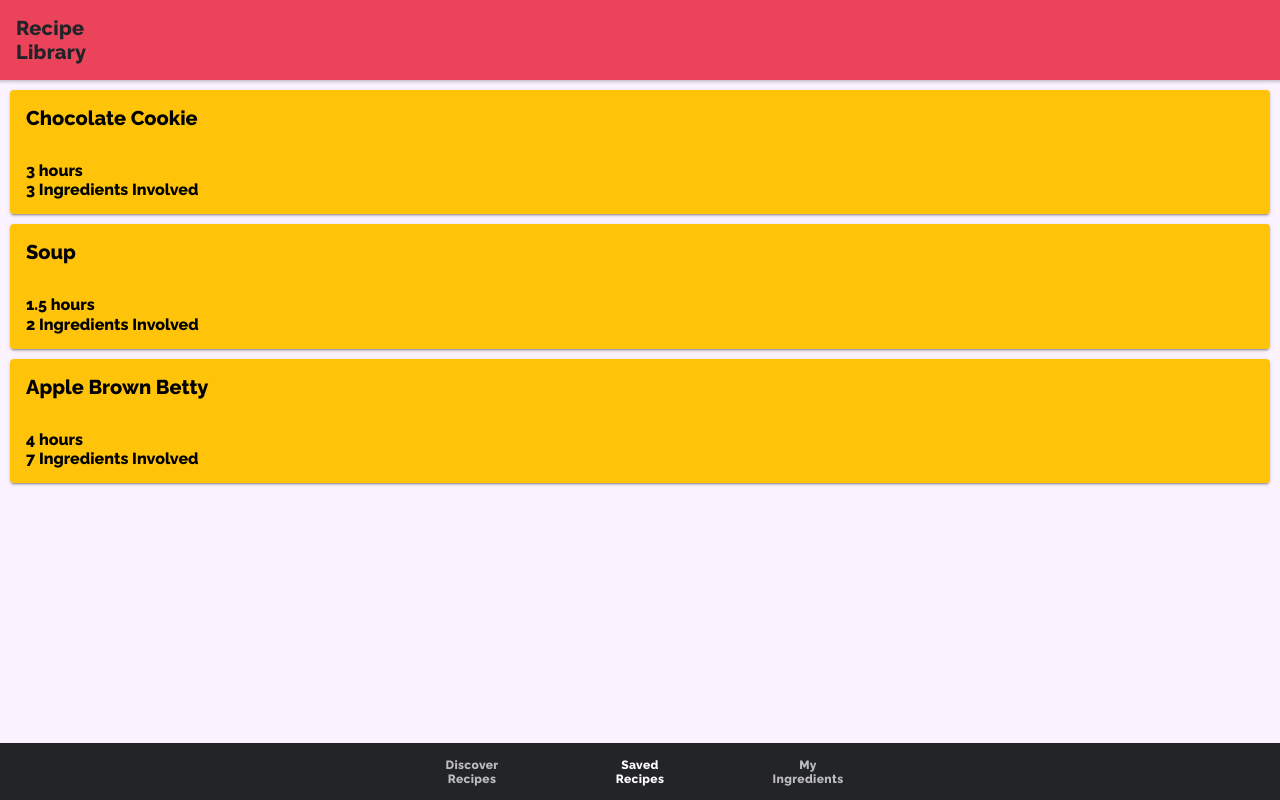
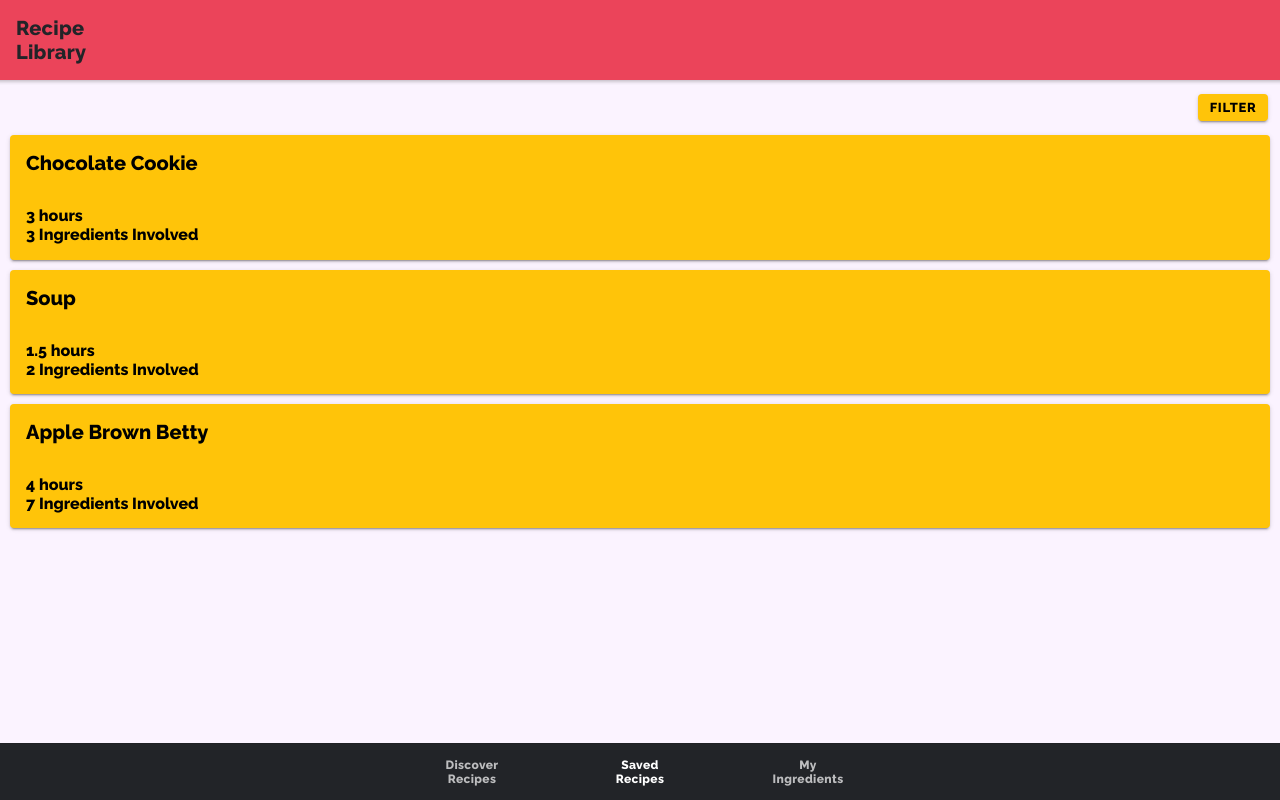
Before and after one commit to spadalka/FoodMatch, a React (Create React App) app: page /tab2 in a window 1280 px wide. Built offline with nearby package versions, Linux system fonts and the light colour scheme.

Commit message:
Added a Filter button on the recipes page

```diff
--- a/src/pages/Tab2.tsx
+++ b/src/pages/Tab2.tsx
@@ -1,4 +1,4 @@
-import { IonContent, IonGrid, IonHeader, IonPage, IonTitle, IonToolbar } from '@ionic/react';
+import { IonButton, IonCol, IonContent, IonGrid, IonHeader, IonItem, IonPage, IonRow, IonTitle, IonToolbar } from '@ionic/react';
 import './Tab2.css';
 import RecipeSlip from '../components/RecipeSlip';
 
@@ -72,6 +72,11 @@ const Tab2: React.FC = () => {
 
       <IonContent fullscreen>
         <IonGrid>
+          <IonRow>
+            <IonCol className="ion-text-right">
+              <IonButton color="warning" size="small">Filter</IonButton>
+            </IonCol>
+          </IonRow>
           {databaseInfo.Cookbook.map((Rec) => {
             return <RecipeSlip recipeName={Rec.Recipe.Name} recipeDuration={Rec.Recipe.Duration} missingCount={Rec.Recipe.Ingredients.length}/>
           })}
```
